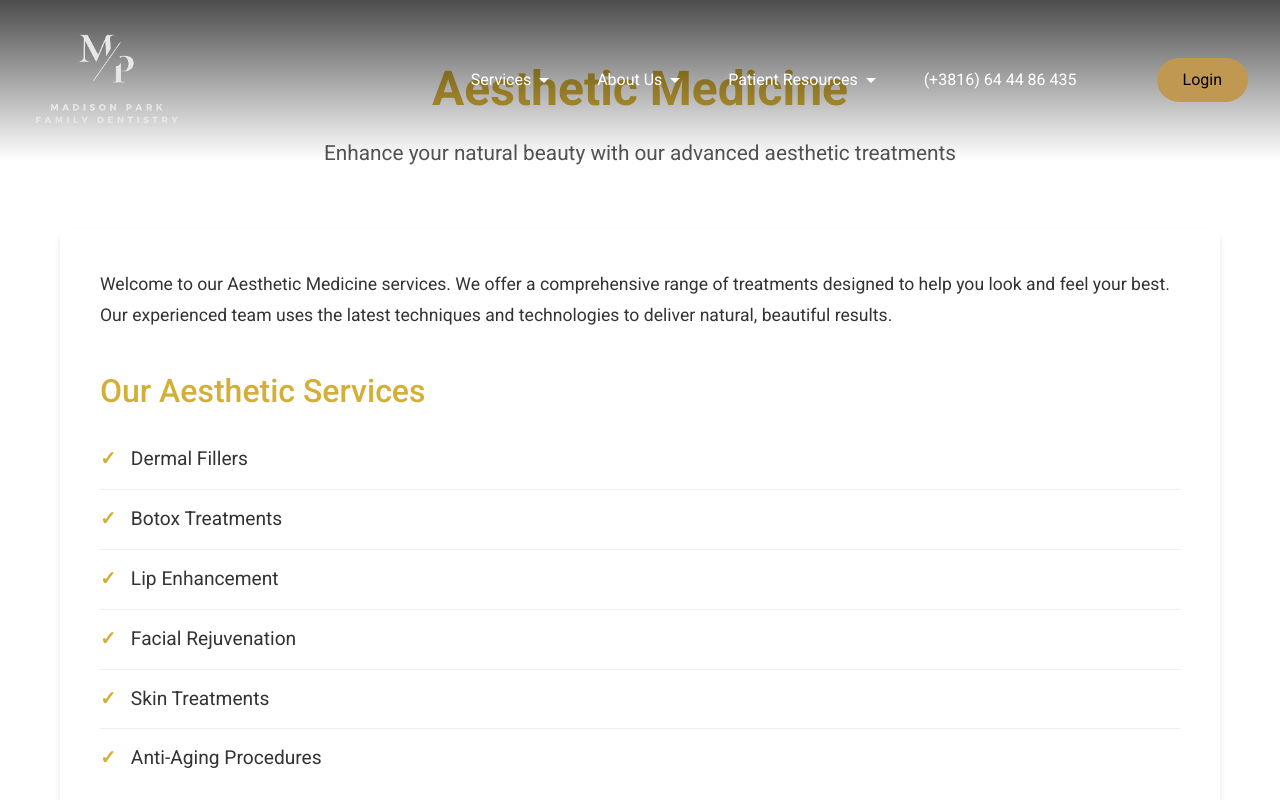
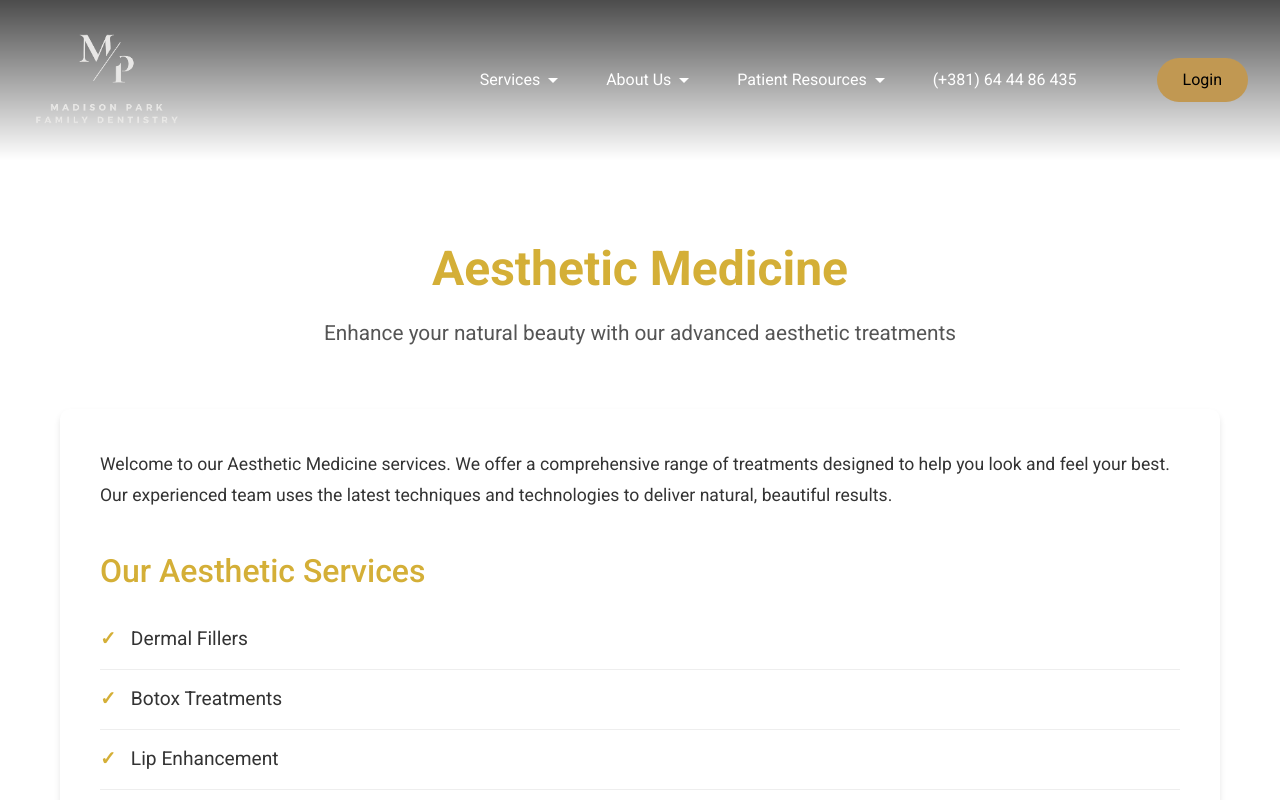
Before and after one commit to Relevantfender/srdanovic-dental-clinic, an Angular app in the folder frontend/: page /aesthetic-medicine in a window 1280 px wide. Shown: the top 800 px of the page. Built offline with nearby package versions, Linux system fonts and the light colour scheme.

Commit message:
fixed css padding

```diff
--- a/frontend/src/app/components/pages/aesthetic-medicine-page/aesthetic-medicine-page.css
+++ b/frontend/src/app/components/pages/aesthetic-medicine-page/aesthetic-medicine-page.css
@@ -1,7 +1,7 @@
 .aesthetic-medicine-container {
   max-width: 1200px;
   margin: 0 auto;
-  padding: 60px 20px;
+  padding: 15rem 20px;
 }
 
 .page-header {
--- a/frontend/src/app/components/pages/dentistry-page/dentistry-page.css
+++ b/frontend/src/app/components/pages/dentistry-page/dentistry-page.css
@@ -1,7 +1,7 @@
 .dentistry-container {
   max-width: 1200px;
   margin: 0 auto;
-  padding: 60px 20px;
+  padding: 15rem 20px;
 }
 
 .page-header {
--- a/frontend/src/app/components/pages/gallery-page/gallery-page.css
+++ b/frontend/src/app/components/pages/gallery-page/gallery-page.css
@@ -2,6 +2,7 @@
 .gallery-page {
   min-height: 100vh;
   background-color: #ffffff;
+  padding: 15rem 20px;
 }
 
 /* Gallery Container */
--- a/frontend/src/app/components/shared/header-component/header-component.css
+++ b/frontend/src/app/components/shared/header-component/header-component.css
@@ -12,7 +12,7 @@ header {
   position: fixed;
   top: 0;
   left: 0;
-  z-index: 1000;
+  z-index: 300;
   background: linear-gradient(to bottom, rgba(0, 0, 0, 0.7) 0%, rgba(0, 0, 0, 0) 100%);
   transition: background 0.3s ease, height 0.3s ease, padding 0.3s ease;
 }
--- a/frontend/src/app/components/shared/header-component/header-component.ts
+++ b/frontend/src/app/components/shared/header-component/header-component.ts
@@ -90,7 +90,7 @@ export class HeaderComponent {
     }
   ];
 
-  phoneNumber = '(+3816) 64 44 86 435';
+  phoneNumber = '(+381) 64 44 86 435';
 
   toggleLoginForm() {
     this.showLoginForm = !this.showLoginForm;
--- a/frontend/src/app/components/shared/intro/intro.css
+++ b/frontend/src/app/components/shared/intro/intro.css
@@ -6,6 +6,7 @@
   position: fixed;
   top:0;
   left: 0;
+  z-index: 400;
 }
 
 .cover{
```
